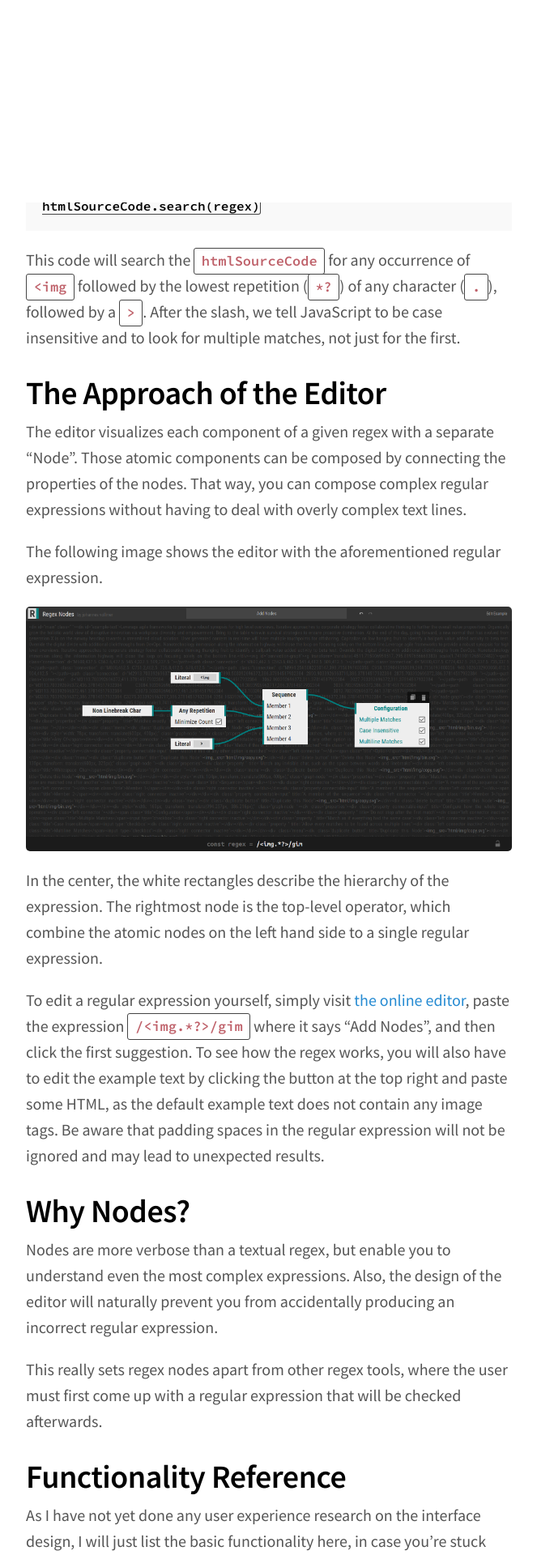
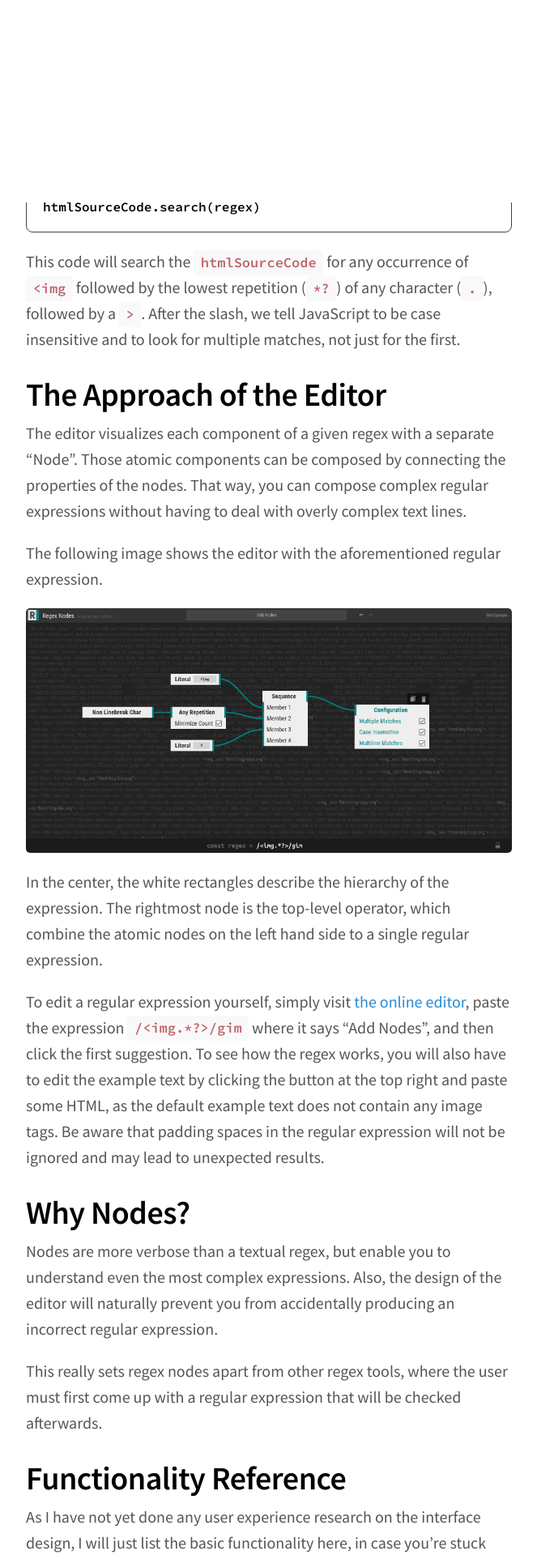
Before and after one commit to johannesvollmer/johannesvollmer.github.io, a Jekyll site: the page built from _posts/2019-07-25-announcing-regex-nodes.md, in a window 1280 px wide. Shown: the part 650-2570 px from the top of the page at 81% size, without its empty margins (375-1038 px from the left). Built offline with Jekyll 4.4.1, drawn with Linux system fonts in a browser that asks for light colours.

Commit message:
code style changes

```diff
--- a/_sass/syntax.sass
+++ b/_sass/syntax.sass
@@ -5,15 +5,12 @@ code
   padding: .25em .5em
   font-size: 85%
   color: #bf616a
-  background-color: transparent
-  border: 1px solid #444
+  background-color: #f9f9f9
   border-radius: 3px
 
 code,
 pre
   font-family: "Source Code Pro", Menlo, Monaco, "Courier New", monospace
-  font-weight: bold
-  font-weight: 600
 
 pre
   display: block
@@ -23,7 +20,12 @@ pre
   font-size: .8rem
   line-height: 1.4
   overflow-x: auto // do not break code lines
-  background-color: #f9f9f9
+  background-color: #transparent
+  border: 1px solid #444
+  border-radius: 8px
+
+  font-weight: bold
+  font-weight: 600
 
 pre code
   padding: 0
```
